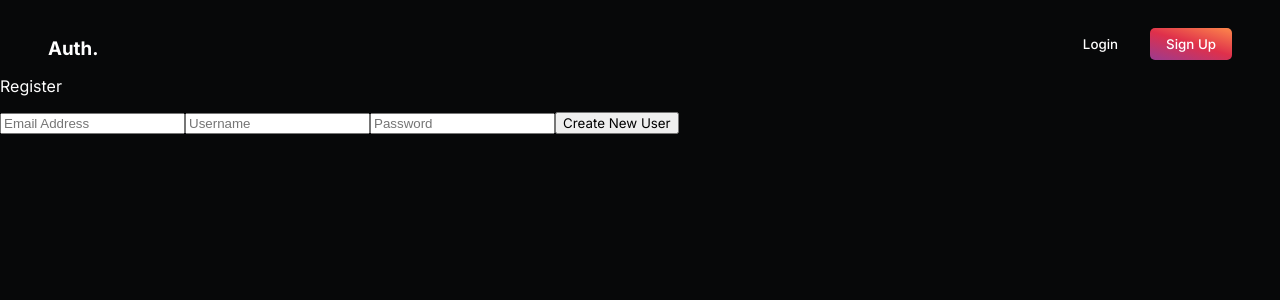
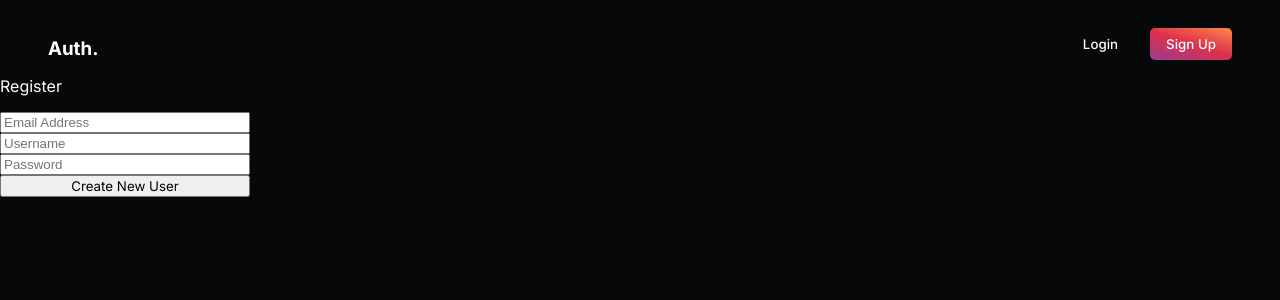
Before and after one commit to stevenluongo/passport-authentication, a Next.js app: page /register in a window 1280 px wide. Shown: the top 300 px of the page. Built offline with nearby package versions, Linux system fonts and the light colour scheme; no server answers.

Commit message:
update landing / register styles

```diff
--- a/components/landing.js
+++ b/components/landing.js
@@ -15,16 +15,13 @@ function Landing() {
       <div className={styles.landing}>
           <Particles params={params}/>
           <div className={styles.content}>
-            <h1>{currentUser ? `Welcome Back, ${currentUser.username}` : "{ Authentication }"}</h1>
+            <h1>{currentUser ? `Welcome Back, ${currentUser.username}` : "{ Passport Authentication }"}</h1>
             <h3>Implement a secure and swift authentication<br/>system using Next.js and Passport</h3>
             <span className={styles.logos}>
                 <Image width={30} height={30} src={PassportLogo}/>
                 <Image width={70} height={70} src={NextLogo}/>
             </span>
             <span className={styles.buttons}>
-                <a target="_blank" href="https://github.com/binolt/next.js-passport-auth">
-                  <button className={styles.btn1}>Get Started</button>
-                </a>
                 <a target="_blank" href="https://github.com/binolt/next.js-passport-auth">
                   <button className={styles.btn2}>View Code<Code/></button>
                 </a>
--- a/pages/register.js
+++ b/pages/register.js
@@ -44,7 +44,7 @@ export default function Register() {
     return (
       <>
           <p>Register</p>
-          <form onSubmit={handleSubmit}>
+          <form style={{display: 'flex', flexDirection: 'column', width: 250}} onSubmit={handleSubmit}>
               <input type="text" ref={emailRef} placeholder="Email Address"/>
               <input type="text" ref={usernameRef} placeholder="Username"/>
               <input type="password" ref={passwordRef} placeholder="Password"/>
```
Also changed, not shown: 1 other file (tests, documents, lock files or other folders).
